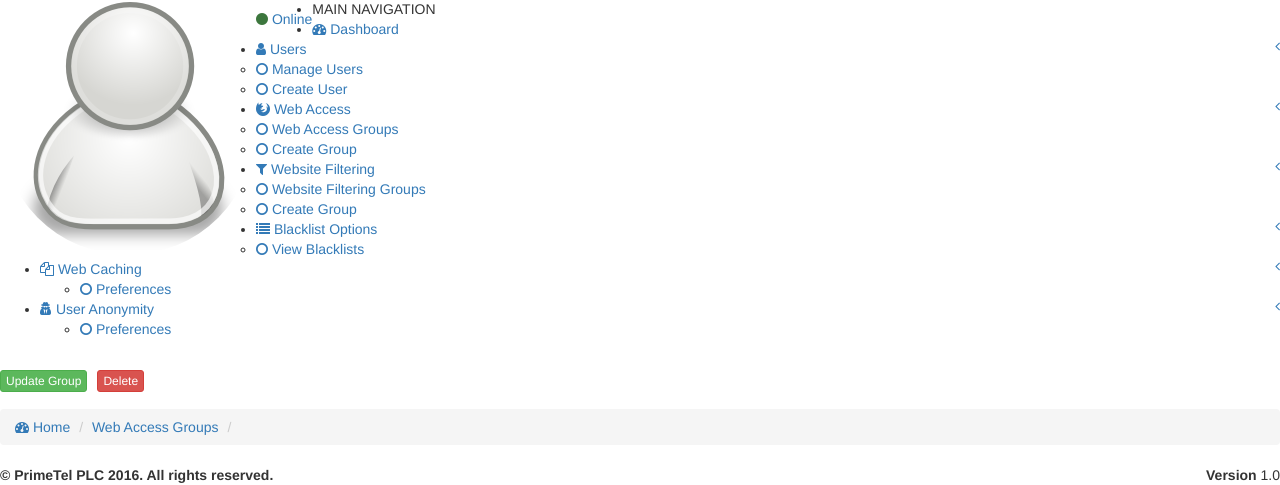
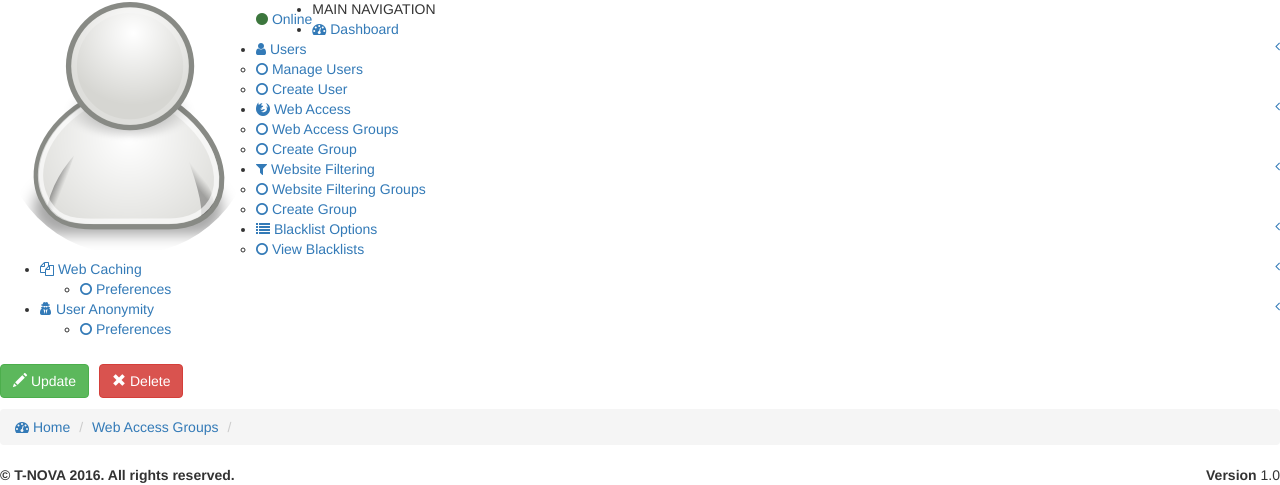
Before and after one commit to dimosthe/Squid-dashboard, a Yii app: the page made by views/delaygroup/view.php in a window 1280 px wide. Shown: the part 328-813 px from the top of the page. Run offline with PHP 8.4 and a stand-in for Yii, Linux system fonts and the light colour scheme; the template is opened without the code that fills it, so the values that code supplies are empty; some libraries are stand-ins or nearby versions.

Commit message:
design updates

```diff
--- a/views/delaygroup/update.php
+++ b/views/delaygroup/update.php
@@ -8,7 +8,7 @@ use yii\helpers\Url;
 $this->title = 'Update Group';
 ?>
 <section class="content-header">
-	<h1><?= Html::encode($this->title) ?> <?= Html::a('Show Group', ['/delaygroup/view','id'=>$model->id], ['class' => 'btn btn-success btn-xs']) ?></h1>
+	<h1><?= Html::encode($this->title) ?> <?= Html::a('<i class="glyphicon glyphicon-eye-open"></i> View', ['/delaygroup/view','id'=>$model->id], ['class' => 'btn btn-success']) ?></h1>
 	<ol class="breadcrumb">
 		<li><a href="<?= Yii::$app->homeUrl; ?>"><i class="fa fa-dashboard"></i> Home</a></li>
 		<li><a href="<?= Url::to(['/delaygroup/index']); ?>">Web Access Groups</a></li>
--- a/views/delaygroup/view.php
+++ b/views/delaygroup/view.php
@@ -10,9 +10,9 @@ use yii\helpers\Url;
 $this->title = $model->name;
 ?>
 <section class="content-header">
-    <h1><?= Html::encode($this->title) ?> <?= Html::a('Update Group', ['/delaygroup/update','id'=>$model->id], ['class' => 'btn btn-success btn-xs'])?>
-         <?= Html::a(Yii::t('app', 'Delete'), ['delete', 'id' => $model->id], [
-            'class' => 'btn btn-danger btn-xs',
+    <h1><?= Html::encode($this->title) ?> <?= Html::a('<i class="glyphicon glyphicon-pencil"></i> Update', ['/delaygroup/update','id'=>$model->id], ['class' => 'btn btn-success'])?>
+         <?= Html::a(Yii::t('app', '<i class="glyphicon glyphicon-remove"></i> Delete'), ['delete', 'id' => $model->id], [
+            'class' => 'btn btn-danger',
             'data' => [
                 'confirm' => Yii::t('app', 'Are you sure you want to delete this group?'),
                 'method' => 'post',
--- a/views/filteringgroup/update.php
+++ b/views/filteringgroup/update.php
@@ -8,7 +8,7 @@ use yii\helpers\Url;
 $this->title = 'Update Filtering Group';
 ?>
 <section class="content-header">
-	<h1><?= Html::encode($this->title) ?> <?= Html::a('Show Group', ['/filteringgroup/view','id'=>$model->id], ['class' => 'btn btn-success btn-xs']) ?></h1>
+	<h1><?= Html::encode($this->title) ?> <?= Html::a('<i class="glyphicon glyphicon-eye-open"></i> View', ['/filteringgroup/view','id'=>$model->id], ['class' => 'btn btn-success']) ?></h1>
 	<ol class="breadcrumb">
 		<li><a href="<?= Yii::$app->homeUrl; ?>"><i class="fa fa-dashboard"></i> Home</a></li>
 		<li><a href="<?= Url::to(['/filteringgroup/index']); ?>">Website Filtering Groups</a></li>
--- a/views/filteringgroup/view.php
+++ b/views/filteringgroup/view.php
@@ -11,9 +11,9 @@ $this->title = $model->name;
 
 ?>
 <section class="content-header">
-    <h1><?= Html::encode($this->title) ?> <?= Html::a('Update Group', ['/filteringgroup/update','id'=>$model->id], ['class' => 'btn btn-success btn-xs'])?>
-         <?= Html::a(Yii::t('app', 'Delete'), ['delete', 'id' => $model->id], [
-            'class' => 'btn btn-danger btn-xs',
+    <h1><?= Html::encode($this->title) ?> <?= Html::a('<i class="glyphicon glyphicon-pencil"></i> Update', ['/filteringgroup/update','id'=>$model->id], ['class' => 'btn btn-success'])?>
+         <?= Html::a(Yii::t('app', '<i class="glyphicon glyphicon-remove"></i> Delete'), ['delete', 'id' => $model->id], [
+            'class' => 'btn btn-danger',
             'data' => [
                 'confirm' => Yii::t('app', 'Are you sure you want to delete this group?'),
                 'method' => 'post',
--- a/views/layouts/main.php
+++ b/views/layouts/main.php
@@ -259,7 +259,7 @@ CustomAsset::register($this);
             <div class="pull-right hidden-xs">
                 <b>Version</b> 1.0
             </div>
-            <strong>&copy; PrimeTel PLC <?= date('Y') ?>.  All rights reserved.
+            <strong>&copy; T-NOVA <?= date('Y') ?>.  All rights reserved.
         </footer>
     </div>
     <?php $this->endBody() ?>
```
